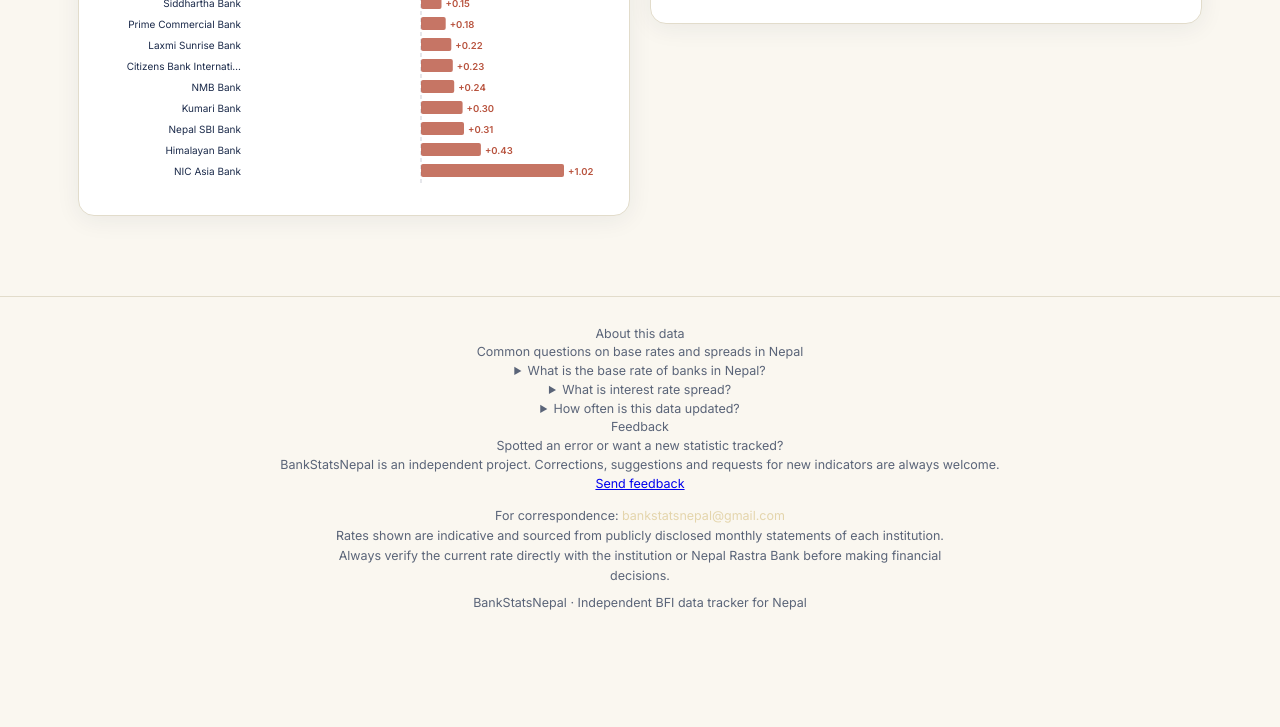
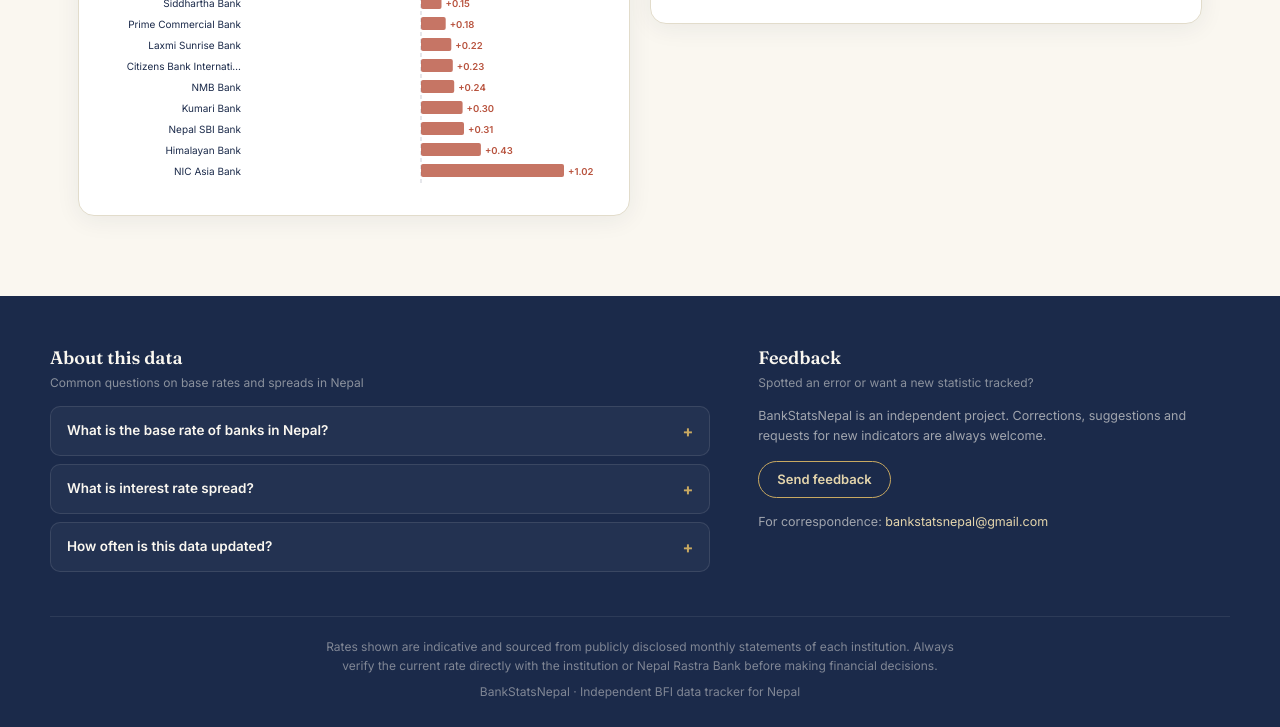
Before and after one commit to amreetbhattarai/BankStatsNepal, a plain HTML site: page index.html in a window 1280 px wide. Shown: the part 1512-2239 px from the top of the page. Before the commit the page ends 2153 px from the top, so only its background shows below. Drawn offline with nearby package versions, Linux system fonts and the light colour scheme.

Commit message:
Add files via upload

```diff
--- a/css/styles.css
+++ b/css/styles.css
@@ -559,8 +559,92 @@
   }
 
   /* ========= FOOTER ========= */
-  footer { border-top: 1px solid var(--line); padding: 28px; text-align: center; font-size: 12.5px; color: var(--slate); }
-  footer .disclaimer { max-width: 640px; margin: 0 auto 8px; line-height: 1.6; }
+  footer { background: var(--ink); padding: 48px 28px 26px; }
+
+  .footer-inner {
+    max-width: 1180px;
+    margin: 0 auto;
+    display: grid;
+    grid-template-columns: 1.4fr 1fr;
+    gap: 48px;
+    align-items: start;
+  }
+
+  .footer-title {
+    font-family: 'Fraunces', serif;
+    font-size: 18px;
+    font-weight: 600;
+    color: var(--paper);
+  }
+
+  .footer-sub { font-size: 12px; color: rgba(250,247,240,0.5); margin: 3px 0 14px; }
+
+  .faq-item {
+    background: rgba(255,255,255,0.04);
+    border: 1px solid rgba(255,255,255,0.1);
+    border-radius: 10px;
+    margin-bottom: 8px;
+  }
+
+  .faq-item summary {
+    list-style: none;
+    cursor: pointer;
+    display: flex;
+    justify-content: space-between;
+    align-items: center;
+    gap: 12px;
+    padding: 12px 16px;
+    font-size: 13.5px;
+    font-weight: 600;
+    color: var(--paper);
+  }
+
+  .faq-item summary::-webkit-details-marker { display: none; }
+
+  .faq-item summary::after {
+    content: '+';
+    color: var(--gold);
+    font-size: 16px;
+    font-weight: 700;
+    flex-shrink: 0;
+  }
+
+  .faq-item[open] summary::after { content: '−'; }
+
+  .faq-item p { padding: 0 16px 13px; font-size: 12.5px; line-height: 1.65; color: rgba(250,247,240,0.6); }
+
+  .footer-text { font-size: 12.5px; color: rgba(250,247,240,0.6); line-height: 1.65; margin-bottom: 14px; }
+
+  .footer-btn {
+    display: inline-block;
+    background: transparent;
+    border: 1.5px solid var(--gold);
+    color: var(--gold-soft);
+    font-size: 13px;
+    font-weight: 600;
+    padding: 8px 18px;
+    border-radius: 999px;
+    text-decoration: none;
+    transition: all 0.15s;
+  }
+
+  .footer-btn:hover { background: var(--gold); color: var(--ink); }
+
+  .footer-base {
+    max-width: 1180px;
+    margin: 36px auto 0;
+    border-top: 1px solid rgba(255,255,255,0.08);
+    padding-top: 20px;
+    text-align: center;
+    font-size: 12px;
+    color: rgba(250,247,240,0.45);
+  }
+
+  .footer-base .disclaimer { max-width: 640px; margin: 0 auto 8px; line-height: 1.6; }
+
+  @media (max-width: 760px) {
+    .footer-inner { grid-template-columns: 1fr; gap: 32px; }
+  }
 
   /* ========= MISC ========= */
   .empty-state { text-align: center; padding: 60px 20px; color: var(--slate); font-size: 14px; }
```
